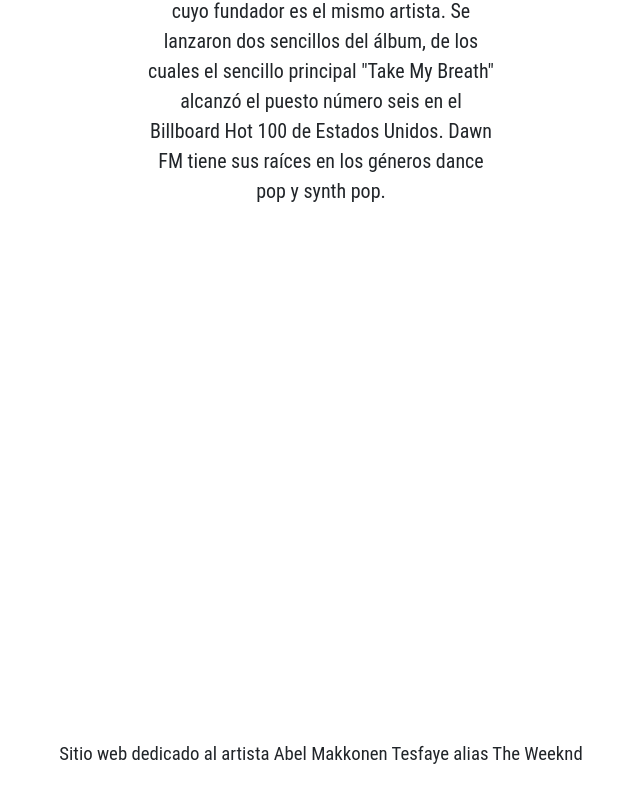
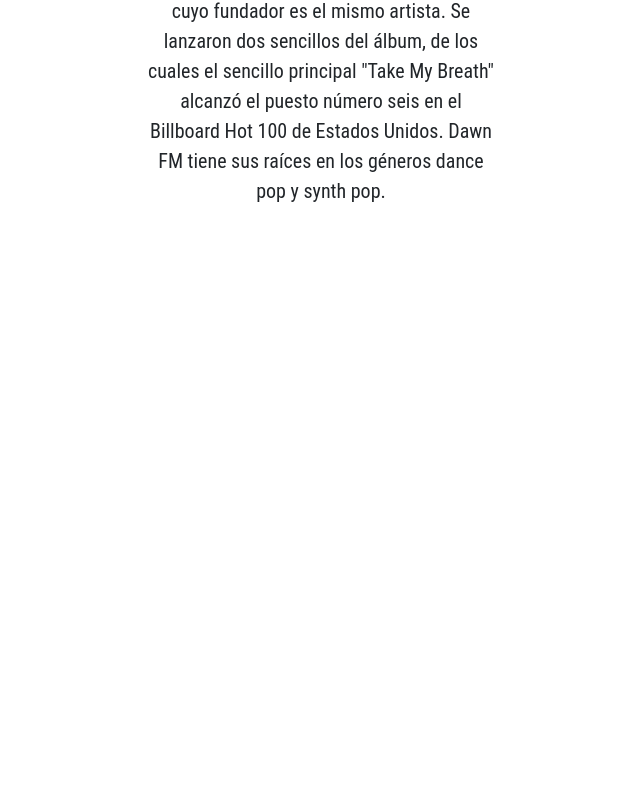
Before and after one commit to gasp1m/repositorio-the-weeknd, a plain HTML site: page index.html in a window 1280 px wide. Shown: the part 3469-4271 px from the top of the page, without its empty margins (319-959 px from the left). After the commit the page ends 3831 px from the top, so only its background shows below. Drawn offline with nearby package versions, Linux system fonts and the light colour scheme.

Commit message:
nada esencial

```diff
--- a/estilos.css
+++ b/estilos.css
@@ -199,18 +199,7 @@
     line-height: 30px;
 }
 
-footer {
-    display: flex;
-    align-self: flex-end;
-    line-height: 3px;
-    text-align: center;
-    width: 100%;
-    font-size: 15px;
-    min-height: 100vh;
-    flex-wrap: wrap;
 
-
-}
 
 
 
--- a/index.html
+++ b/index.html
@@ -98,11 +98,7 @@
 
 
 
-    <footer>
-        <div class="container">
-            <p>Sitio web dedicado al artista Abel Makkonen Tesfaye alias The Weeknd </p>
-        </div>
-    </footer>
+
 
 
     <script src="https://cdn.jsdelivr.net/npm/bootstrap@5.2.0-beta1/dist/js/bootstrap.bundle.min.js" integrity="sha384-pprn3073KE6tl6bjs2QrFaJGz5/SUsLqktiwsUTF55Jfv3qYSDhgCecCxMW52nD2" crossorigin="anonymous"></script>
```
